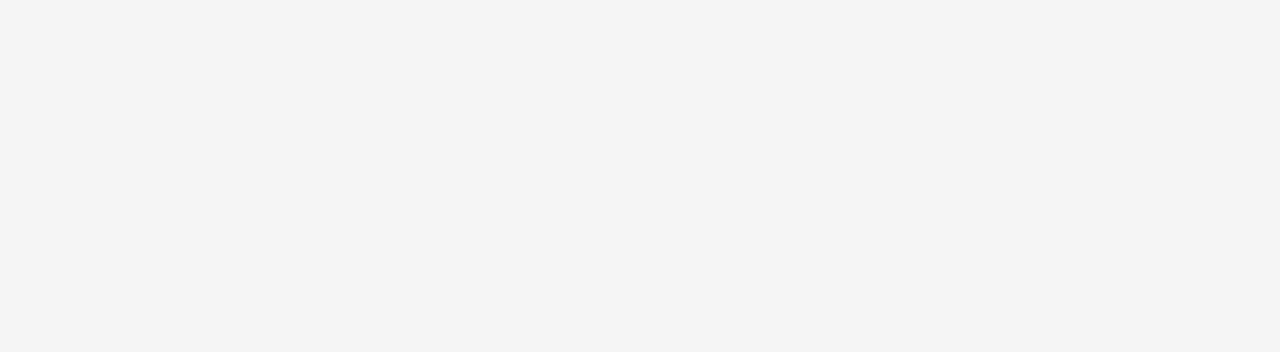
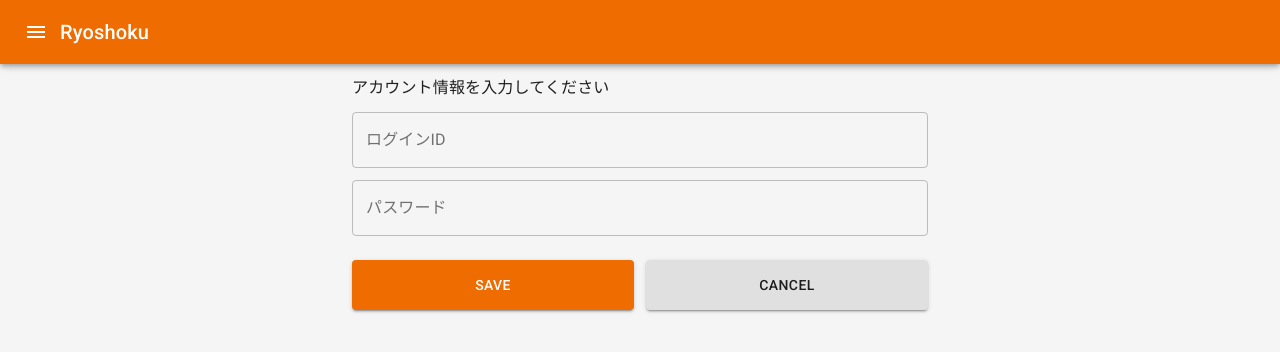
Before and after one commit to tat3/ryoshoku-front, a React (Create React App) app: page /signin in a window 1280 px wide. Shown: the top 352 px of the page. Built offline with nearby package versions, Linux system fonts and the light colour scheme.

Commit message:
ログインページを追加

```diff
--- a/src/App.tsx
+++ b/src/App.tsx
@@ -3,6 +3,7 @@ import { BrowserRouter, Route } from 'react-router-dom'
 import { Theme, withStyles, WithStyles } from '@material-ui/core';
 import Home from './pages/Home'
 import ChooseDormitory from './pages/ChooseDormitory'
+import Signin from './pages/Signin'
 import { DormitoryRepositoryWithLocalStorage } from './services/DormitoryRepository'
 import { withTracker } from './ga'
 
@@ -24,6 +25,7 @@ class App extends React.Component<WithStyles<typeof styles>> {
             return (<Component dormitoryRepository={new DormitoryRepositoryWithLocalStorage()} />)
           }}>
           </Route>
+          <Route exact path='/signin' component={withTracker(Signin)} />
         </BrowserRouter>
       </div>
     )
--- /dev/null
+++ b/src/Encoder.ts
@@ -0,0 +1,18 @@
+import crypto from 'crypto'
+
+class Encoder {
+  constructor(private publicKey: string) {
+  }
+
+  encode(data: string) {
+    const buffer = Buffer.from(data)
+    const encrypted = crypto.publicEncrypt(this.publicKey, buffer)
+    return encrypted.toString('base64')
+  }
+
+  static defaultPublicKey() {
+    return process.env.REACT_APP_PUBLIC_KEY.replace(/\\n/g, '\n')
+  }
+}
+
+export { Encoder }
--- a/src/components/MenuDrawer.tsx
+++ b/src/components/MenuDrawer.tsx
@@ -13,6 +13,7 @@ import ListItemIcon from '@material-ui/core/ListItemIcon'
 import ListItemText from '@material-ui/core/ListItemText'
 import PlaceIcon from '@material-ui/icons/Place'
 import HomeIcon from '@material-ui/icons/Home'
+import LockIcon from '@material-ui/icons/Lock'
 
 import theme from '../theme'
 
@@ -76,6 +77,7 @@ class MenuDrawer extends React.Component<Props & RouteComponentProps> {
             { [
                 {text: 'ホーム', link: '/', icon: <HomeIcon />},
                 {text: '寮の設定', link: '/dormitory', icon: <PlaceIcon />},
+                {text: 'ログイン', link: '/signin', icon: <LockIcon />},
               ].filter(item => item.link !== location.pathname)
                 .map(({text, link, icon}, i) => (
                 <Link to={link} className={classes.link} onClick={this.props.handleMenuDrawerClosed} key={i}>
--- /dev/null
+++ b/src/models/User.ts
@@ -0,0 +1,58 @@
+import axios from 'axios'
+
+import { IUser, IUserRepository } from '../types/user'
+
+class User implements IUser {
+  private isAuthenticated = false
+
+  constructor(public usernameToken: string, public passwordToken: string, private repository: IUserRepository) {
+  }
+
+  async authenticate() {
+    const url = process.env.REACT_APP_API_URL + '/authenticate'
+    try {
+      const res = await axios.post(url, {
+        username: this.usernameToken,
+        password: this.passwordToken,
+      })
+      if (!res.data.authenticated) {
+        throw Error()
+      }
+    } catch (e) {
+      throw e
+    }
+    this.isAuthenticated = true
+    return
+  }
+
+  async save() {
+    if (!this.isAuthenticated) {
+      try {
+        await this.authenticate()
+      } catch (e) {
+        throw e
+      }
+    }
+
+    if (!this.isAuthenticated) {
+      return
+    }
+    this.repository.saveUser(this)
+  }
+
+  isAnonymous () {
+    return false
+  }
+}
+
+
+
+class AnonymousUser implements IUser {
+  usernameToken = ''
+  passwordToken = ''
+  isAnonymous() {
+    return true
+  }
+}
+
+export { User, AnonymousUser }
--- /dev/null
+++ b/src/pages/Signin.tsx
@@ -0,0 +1,128 @@
+import React from 'react'
+import { Theme, WithStyles, withStyles, Typography, Button, Box, Container, TextField } from '@material-ui/core'
+import { withRouter, RouteComponentProps } from 'react-router-dom'
+
+import TopBar from '../components/TopBar'
+import { SPACE } from '../defaultStyles'
+import MenuDrawer from '../components/MenuDrawer'
+
+import { UserFactory } from '../services/UserFactory'
+
+const HEIGHT = 50
+
+const styles = (theme: Theme) => ({
+  container: {
+    padding: `0 ${theme.spacing(SPACE)}px ${theme.spacing(SPACE)}px`
+  },
+  button: {
+    height: HEIGHT
+  },
+  text: {
+    marginTop: theme.spacing(SPACE)
+  },
+  inputform: {
+    marginTop: theme.spacing(SPACE),
+  },
+  saveButton: {
+    width: `calc(50% - ${theme.spacing(SPACE * 0.5)}px)`,
+    height: HEIGHT
+  },
+  cancelButton: {
+    marginLeft: theme.spacing(SPACE),
+    width: `calc(50% - ${theme.spacing(SPACE * 0.5)}px)`,
+    height: HEIGHT
+  },
+  buttons: {
+    marginTop: theme.spacing(SPACE) * 2
+  }
+})
+
+interface Props extends WithStyles<typeof styles> {
+}
+
+class Signin extends React.Component<Props & RouteComponentProps> {
+  state = {
+    drawerIsOpen: false,
+    username: '',
+    password: '',
+  }
+
+  handleCancelButton = () => {
+    this.props.history.push('/')
+  }
+
+  handleMenuClicked = () => {
+    this.setState({drawerIsOpen: true})
+  }
+
+  handleDrawerClosed = () => {
+    this.setState({drawerIsOpen: false})
+  }
+
+  handleInputUsername = (event: any) => {
+    this.setState({username: event.target.value})
+  }
+
+  handleInputPassword = (event: any) => {
+    this.setState({password: event.target.value})
+  }
+
+  handleSubmit = async (event: any) => {
+    event.preventDefault()
+    const { username, password } = this.state
+    if (!(username && password)) {
+      console.log('username and password is required')
+      return
+    }
+
+    const user = new UserFactory().create(username, password)
+    try {
+      await user.authenticate()
+    } catch (e) {
+      alert('username or password is wrong')
+      return
+    }
+
+    user.save()
+    // this.props.history.push('/')
+    console.log('successfully saved')
+  }
+
+  render () {
+    const { classes } = this.props
+    return (
+      <div>
+        <TopBar open={this.state.drawerIsOpen} handleMenuClicked={this.handleMenuClicked}/>
+        <MenuDrawer open={this.state.drawerIsOpen} handleMenuDrawerClosed={this.handleDrawerClosed}/>
+        <Container maxWidth="sm" className={classes.container}>
+        <Typography className={classes.text}>
+          アカウント情報を入力してください
+        </Typography>
+        <form onSubmit={this.handleSubmit}>
+          <div className={classes.inputform}>
+            <TextField id="username" label="ログインID" variant="outlined" fullWidth onChange={this.handleInputUsername} />
+          </div>
+          <div className={classes.inputform}>
+            <TextField id="password" label="パスワード" variant="outlined" type="password" fullWidth onChange={this.handleInputPassword} />
+          </div>
+          <Box display='flex' flexDirection='row' className={classes.buttons}>
+            <div className={classes.saveButton}>
+              <Button type='submit' variant='contained' color='primary' fullWidth className={classes.button}>
+                Save
+              </Button>
+            </div>
+            <div className={classes.cancelButton}>
+              <Button variant='contained' color='default' fullWidth className={classes.button} onClick={this.handleCancelButton}>
+                Cancel
+              </Button>
+            </div>
+          </Box>
+        </form>
+
+        </Container>
+      </div>
+    )
+  }
+}
+
+export default withRouter(withStyles(styles)(Signin))
--- a/src/react-app-env.d.ts
+++ b/src/react-app-env.d.ts
@@ -3,5 +3,7 @@
 declare namespace NodeJS {
   interface ProcessEnv {
     readonly REACT_APP_GA: string
+    readonly REACT_APP_API_URL: string
+    readonly REACT_APP_PUBLIC_KEY: string
   }
 }
--- /dev/null
+++ b/src/services/UserFactory.ts
@@ -0,0 +1,14 @@
+import { User } from '../models/User'
+import { Encoder } from '../Encoder'
+import { UserRepositoryWithLocalStorage } from './UserRepository'
+
+class UserFactory {
+  create(username: string, password: string) {
+    const encoder = new Encoder(Encoder.defaultPublicKey())
+    const usernameToken = encoder.encode(username)
+    const passwordToken = encoder.encode(password)
+    return new User(usernameToken, passwordToken, new UserRepositoryWithLocalStorage())
+  }
+}
+
+export { UserFactory }
--- /dev/null
+++ b/src/services/UserRepository.ts
@@ -0,0 +1,33 @@
+import { IUser, IUserRepository } from '../types/user'
+import { User, AnonymousUser } from '../models/User'
+
+export class MockUserRepository implements IUserRepository {
+  saveUser(dormitory: IUser) {}
+
+  getStoredUser() {
+    return new AnonymousUser()
+  }
+}
+
+export class UserRepositoryWithLocalStorage implements IUserRepository {
+  saveUser(user: IUser) {
+    localStorage.setItem('user', JSON.stringify({
+      usernameToken: user.usernameToken,
+      passwordToken: user.passwordToken,
+    }))
+  }
+
+  getStoredUser(): IUser {
+    const json = localStorage.getItem('user')
+    if (json === null) {
+      return new AnonymousUser()
+    }
+    const data = JSON.parse(json)
+    const usernameToken = data.usernameToken
+    const passwordToken = data.passwordToken
+    if (!(typeof usernameToken !== 'string' && typeof passwordToken !== 'string')) {
+      return new AnonymousUser()
+    }
+    return new User(usernameToken, passwordToken, this)
+  }
+}
--- /dev/null
+++ b/src/types/user.ts
@@ -0,0 +1,10 @@
+export interface IUser {
+  usernameToken: string
+  passwordToken: string
+  isAnonymous(): boolean
+}
+
+export interface IUserRepository {
+  saveUser(user: IUser): void,
+  getStoredUser(): IUser
+}
```
